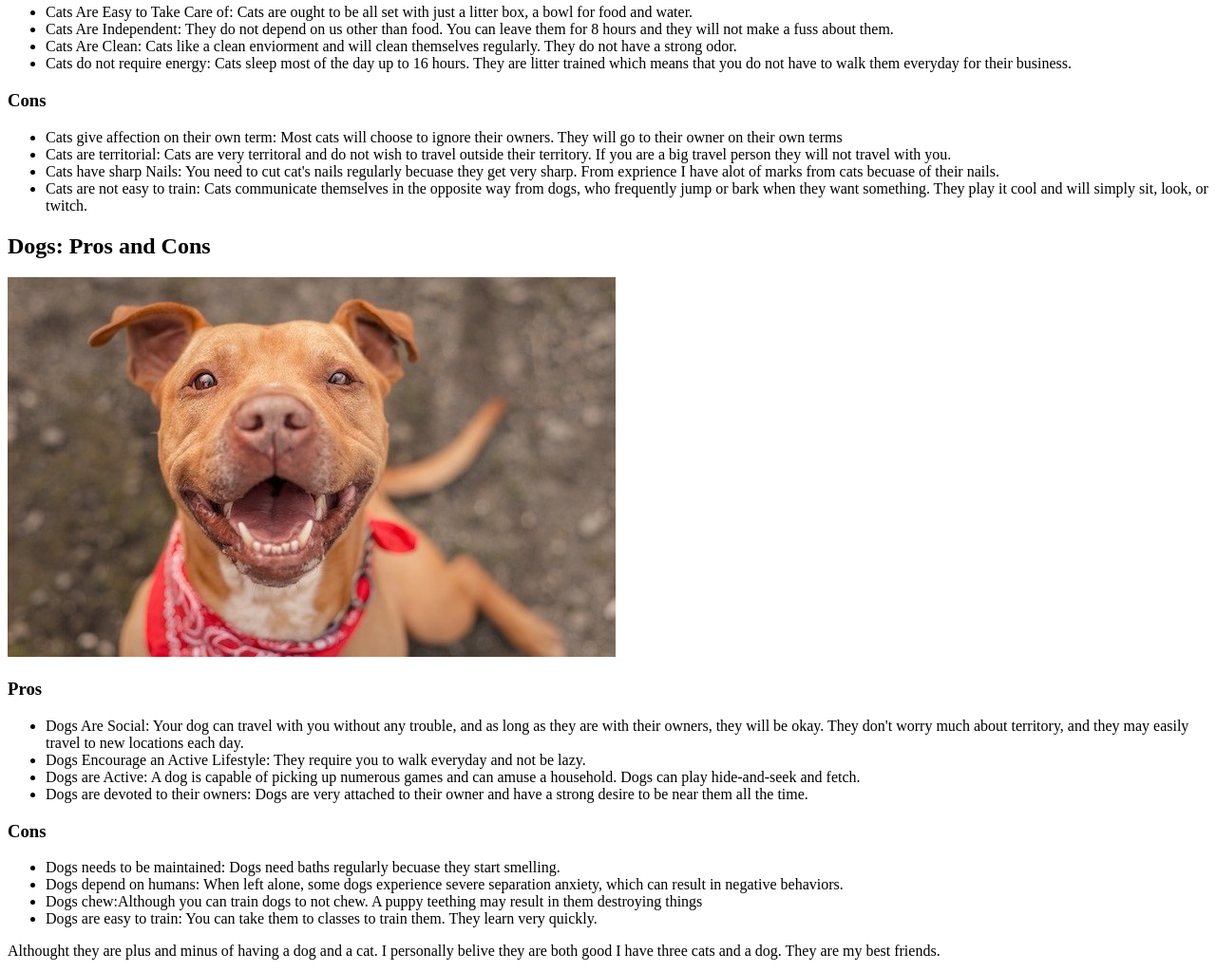
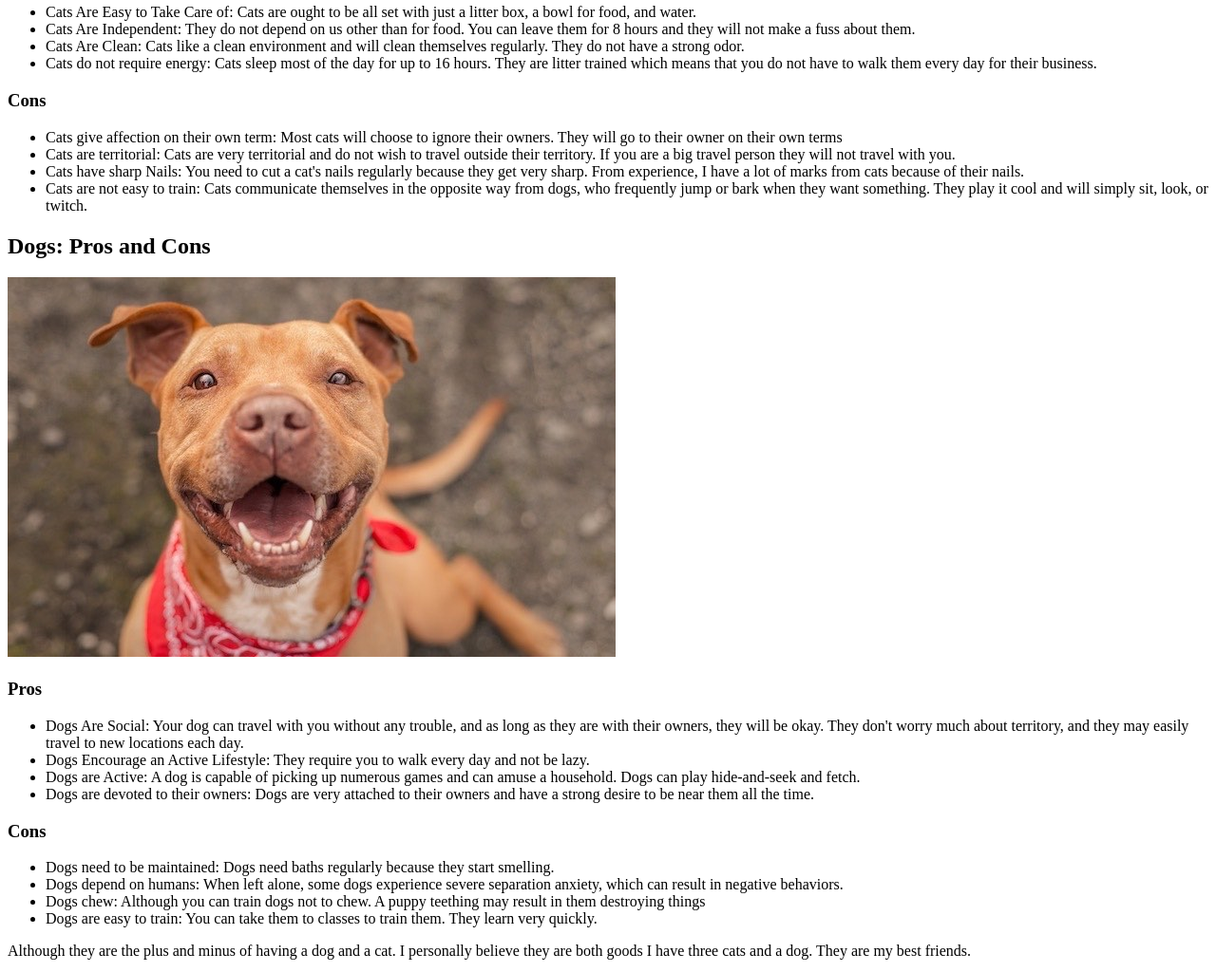
Before and after one commit to Zufsha/Project-1, a plain HTML site: page catdog.html in a window 1280 px wide. Shown: the part 1456-2480 px from the top of the page at 95% size. Drawn offline with Linux system fonts and the light colour scheme; grey boxes are pictures that could not be loaded.

Commit message:
Update catdog.html

```diff
--- a/catdog.html
+++ b/catdog.html
@@ -18,17 +18,17 @@
   <img src = "images/3683.png" alt="cat">
   <h3>Pros</h3>
   <ul>
-  <li>Cats Are Easy to Take Care of: Cats are ought to be all set with just a litter box, a bowl for food and water.</li>
-  <li>Cats Are Independent: They do not depend on us other than food. You can leave them for 8 hours and they will not make a fuss about them.</li>
-  <li>Cats Are Clean: Cats like a clean enviorment and will clean themselves regularly. They do not have  a strong odor.</li>
-  <li>Cats do not require energy: Cats sleep most of the day up to 16 hours. They are litter trained which means that you do not have to walk them everyday for their business.</li>
+  <li>Cats Are Easy to Take Care of: Cats are ought to be all set with just a litter box, a bowl for food, and water.</li>
+  <li>Cats Are Independent: They do not depend on us other than for food. You can leave them for 8 hours and they will not make a fuss about them.</li>
+  <li>Cats Are Clean: Cats like a clean environment and will clean themselves regularly. They do not have a strong odor.</li>
+  <li>Cats do not require energy: Cats sleep most of the day for up to 16 hours. They are litter trained which means that you do not have to walk them every day for their business.</li>
   </ul>
 
   <h3>Cons</h3>
   <ul>
   <li>Cats give affection on their own term: Most cats will choose to ignore their owners. They will go to their owner on their own terms</li>
-  <li>Cats are territorial: Cats are very territoral and do not wish to travel outside their territory. If you are a big travel person they will not travel with you. </li>
-  <li>Cats have sharp Nails: You need to cut cat's nails regularly becuase they get very sharp. From exprience I have alot of marks from cats becuase of their nails.</li>
+  <li>Cats are territorial: Cats are very territorial and do not wish to travel outside their territory. If you are a big travel person they will not travel with you. </li>
+  <li>Cats have sharp Nails: You need to cut a cat's nails regularly because they get very sharp. From experience, I have a lot of marks from cats because of their nails.</li>
   <li>Cats are not easy to train: Cats communicate themselves in the opposite way from dogs, who frequently jump or bark when they want something. They play it cool and will simply sit, look, or twitch. </li>
   </ul>
 
@@ -37,20 +37,20 @@
   <h3>Pros</h3>
   <ul>
   <li>Dogs Are Social: Your dog can travel with you without any trouble, and as long as they are with their owners, they will be okay. They don't worry much about territory, and they may easily travel to new locations each day.</li>
-  <li>Dogs Encourage an Active Lifestyle: They require you to walk everyday and not be lazy.</li>
+  <li>Dogs Encourage an Active Lifestyle: They require you to walk every day and not be lazy.</li>
   <li>Dogs are Active: A dog is capable of picking up numerous games and can amuse a household. Dogs can play hide-and-seek and fetch.</li>
-  <li>Dogs are devoted to their owners: Dogs are very attached to their owner and have a strong desire to be near them all the time.</li>
+  <li>Dogs are devoted to their owners: Dogs are very attached to their owners and have a strong desire to be near them all the time.</li>
   </ul>
 
   <h3>Cons</h3>
   <ul>
-  <li>Dogs needs to be maintained: Dogs need baths regularly becuase they start smelling.</li>
+  <li>Dogs need to be maintained: Dogs need baths regularly because they start smelling.</li>
   <li>Dogs depend on humans: When left alone, some dogs experience severe separation anxiety, which can result in negative behaviors. </li>
-  <li>Dogs chew:Although you can train dogs to not chew. A puppy teething may result in them destroying things</li>
+  <li>Dogs chew: Although you can train dogs not to chew. A puppy teething may result in them destroying things</li>
   <li>Dogs are easy to train: You can take them to classes to train them. They learn very quickly. </li>
   </ul>
 
-  <p> Althought they are plus and minus of having a dog and a cat. I personally belive they are both good I have three cats and a dog. They are my best friends.</p>
+  <p> Although they are the plus and minus of having a dog and a cat. I personally believe they are both goods I have three cats and a dog. They are my best friends.</p>
   <iframe  src="https://www.youtube.com/embed/MBp3Jwd8Suw" title="Dogs and Cats Playing | Unlikely Friends" frameborder="0" allow="accelerometer; autoplay; clipboard-write; encrypted-media; gyroscope; picture-in-picture" allowfullscreen></iframe>
 </body>
 </html>
```
